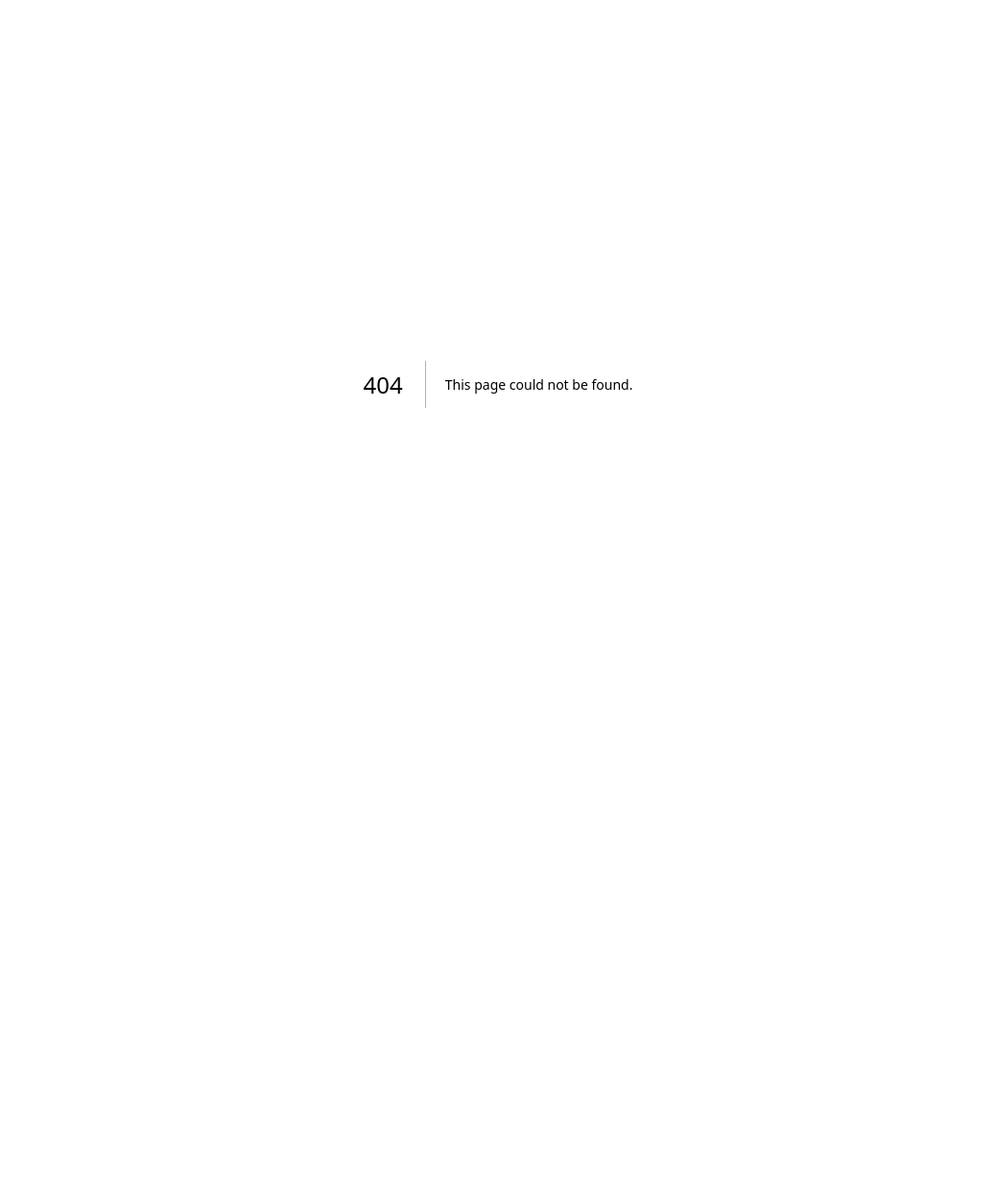
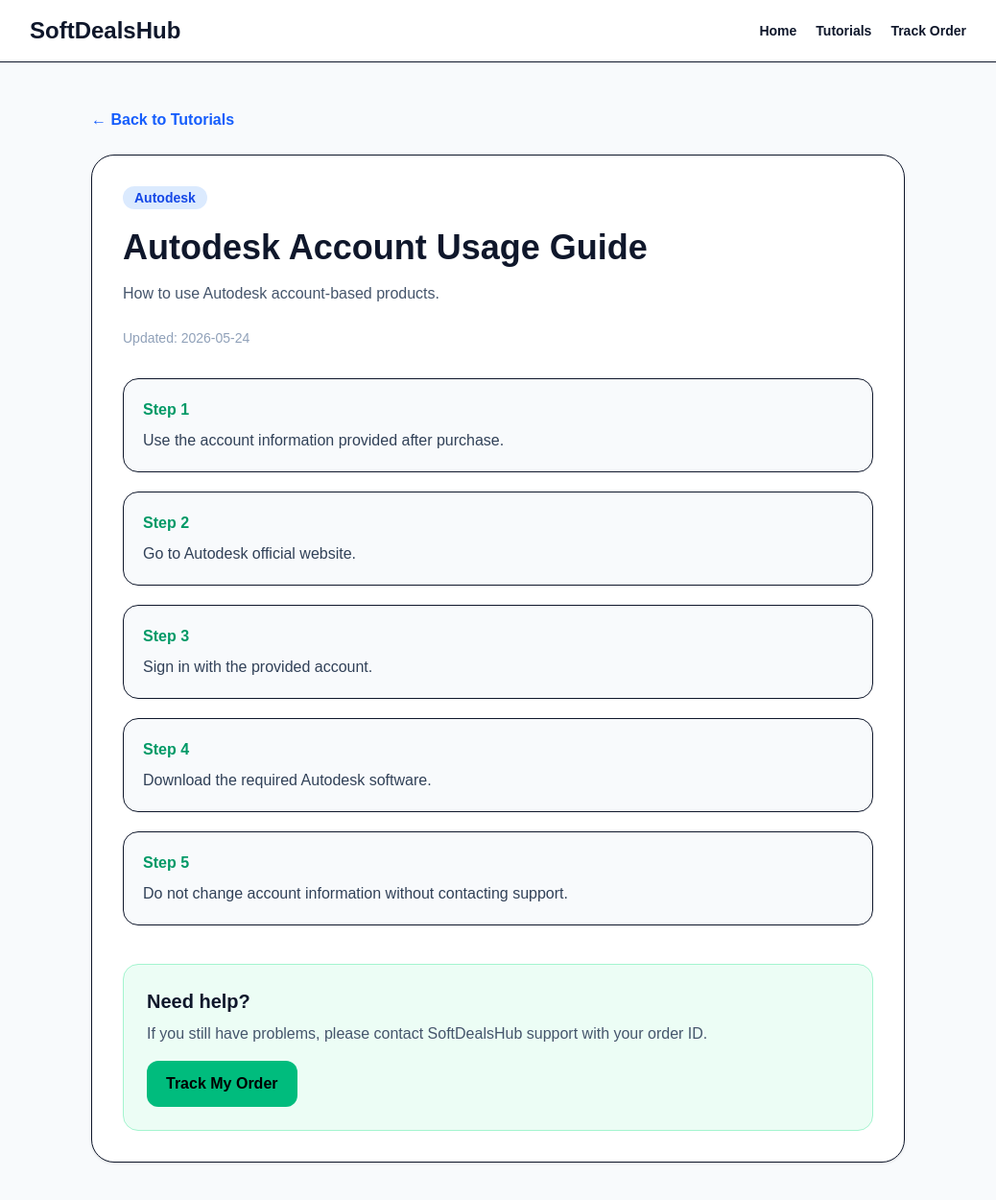
Before and after one commit to summitwang/Digital-Software-Deals, a Next.js app: page /tutorials/autodesk-account-guide in a window 1280 px wide. Before the commit this address had no page. Shown: the top 1250 px of the page at 96% size, without its empty margins (121-1159 px from the left). Before the commit the page ends 800 px from the top, so only its background shows below. Built offline with nearby package versions, Linux system fonts and the light colour scheme.

Commit message:
Create page.tsx

```diff
--- /dev/null
+++ b/app/tutorials/[slug]/page.tsx
@@ -0,0 +1,104 @@
+import Link from "next/link";
+import { getTutorialBySlug, tutorials } from "@/lib/tutorials";
+import { notFound } from "next/navigation";
+
+type PageProps = {
+  params: Promise<{ slug: string }>;
+};
+
+export async function generateStaticParams() {
+  return tutorials.map((item) => ({
+    slug: item.slug,
+  }));
+}
+
+export async function generateMetadata({ params }: PageProps) {
+  const { slug } = await params;
+  const tutorial = getTutorialBySlug(slug);
+
+  if (!tutorial) {
+    return {
+      title: "Tutorial Not Found | SoftDealsHub",
+    };
+  }
+
+  return {
+    title: `${tutorial.title} | SoftDealsHub`,
+    description: tutorial.description,
+  };
+}
+
+export default async function TutorialDetailPage({ params }: PageProps) {
+  const { slug } = await params;
+  const tutorial = getTutorialBySlug(slug);
+
+  if (!tutorial) {
+    notFound();
+  }
+
+  return (
+    <main className="min-h-screen bg-slate-50 text-slate-900">
+      <nav className="bg-white border-b">
+        <div className="max-w-5xl mx-auto px-6 py-4 flex justify-between items-center">
+          <Link href="/" className="text-2xl font-extrabold">
+            SoftDealsHub
+          </Link>
+
+          <div className="flex gap-5 text-sm font-semibold">
+            <Link href="/">Home</Link>
+            <Link href="/tutorials">Tutorials</Link>
+            <Link href="/track">Track Order</Link>
+          </div>
+        </div>
+      </nav>
+
+      <article className="max-w-4xl mx-auto px-6 py-12">
+        <Link href="/tutorials" className="text-blue-600 font-bold">
+          ← Back to Tutorials
+        </Link>
+
+        <div className="mt-6 bg-white border rounded-3xl p-8 shadow">
+          <span className="bg-blue-100 text-blue-700 px-3 py-1 rounded-full text-sm font-bold">
+            {tutorial.category}
+          </span>
+
+          <h1 className="text-4xl font-extrabold mt-5 mb-4">
+            {tutorial.title}
+          </h1>
+
+          <p className="text-slate-600 mb-6">{tutorial.description}</p>
+
+          <p className="text-sm text-slate-400 mb-8">
+            Updated: {tutorial.updatedAt}
+          </p>
+
+          <div className="space-y-5">
+            {tutorial.content.map((step, index) => (
+              <div key={index} className="border rounded-2xl p-5 bg-slate-50">
+                <p className="font-extrabold text-emerald-600 mb-2">
+                  Step {index + 1}
+                </p>
+                <p className="text-slate-700">{step}</p>
+              </div>
+            ))}
+          </div>
+
+          <div className="mt-10 bg-emerald-50 border border-emerald-200 rounded-2xl p-6">
+            <h2 className="text-xl font-extrabold mb-2">Need help?</h2>
+            <p className="text-slate-600 mb-4">
+              If you still have problems, please contact SoftDealsHub support
+              with your order ID.
+            </p>
+
+            <Link
+              href="/track"
+              className="inline-block bg-emerald-500 text-black px-5 py-3 rounded-xl font-extrabold"
+            >
+              Track My Order
+            </Link>
+          </div>
+        </div>
+      </article>
+    </main>
+  );
+}
```
